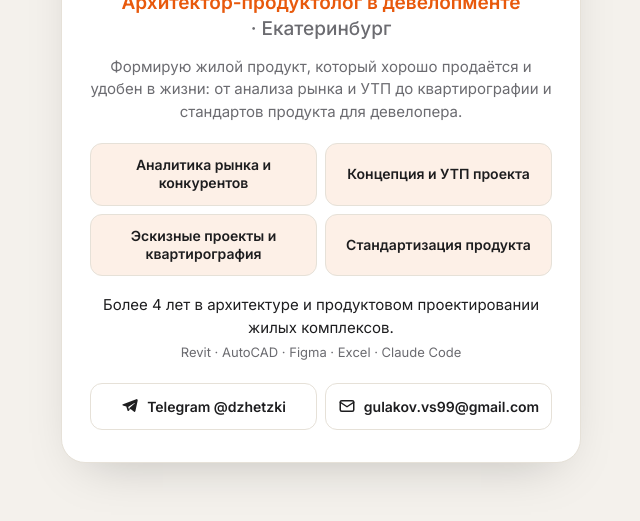
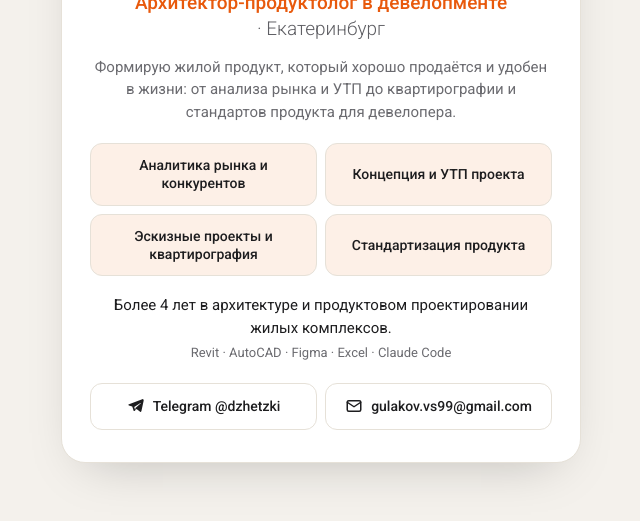
Before and after one commit to VladimirGulakov/business-card, a plain HTML site: page index.html in a window 1280 px wide. Shown: the part 279-800 px from the top of the page, without its empty margins (319-959 px from the left). Drawn offline with Linux system fonts and the light colour scheme.

Commit message:
Switch font to Roboto 300/400/500 with weight variables
Co-Authored-By: Claude Opus 5.5 <noreply@anthropic.com>

```diff
--- a/index.html
+++ b/index.html
@@ -12,13 +12,18 @@
   <meta property="og:url" content="https://business-card-two-flax.vercel.app">
   <meta property="og:locale" content="ru_RU">
   <link rel="preconnect" href="https://fonts.googleapis.com">
-  <link href="https://fonts.googleapis.com/css2?family=Inter:wght@400;500;600;800&display=swap" rel="stylesheet">
+  <link rel="preconnect" href="https://fonts.gstatic.com" crossorigin>
+  <link href="https://fonts.googleapis.com/css2?family=Roboto:wght@300;400;500&subset=cyrillic&display=swap" rel="stylesheet">
   <style>
     :root {
       --bg: #f4f1ec;
       --card: #ffffff;
       --text: #1d1d1f;
       --muted: #6b6b70;
+      --light-text: #5f5f64;
+      --fw-light: 300;
+      --fw-regular: 400;
+      --fw-medium: 500;
       --accent: #e8590c;
       --accent-soft: #fdf0e7;
       --border: #e6e1d8;
@@ -29,6 +34,7 @@
         --card: #1c1c1f;
         --text: #f2f2f3;
         --muted: #9a9aa2;
+        --light-text: #c2c2c9;
         --accent: #ff8a3d;
         --accent-soft: #2a211b;
         --border: #2c2c31;
@@ -43,7 +49,8 @@
       padding: 24px 16px;
       background: var(--bg);
       color: var(--text);
-      font-family: Inter, system-ui, -apple-system, "Segoe UI", sans-serif;
+      font-family: Roboto, system-ui, sans-serif;
+      font-weight: var(--fw-regular);
       line-height: 1.5;
       overflow-x: hidden;
     }
@@ -74,19 +81,19 @@
       display: none;
       place-items: center;
       color: #fff;
-      font-size: 44px; font-weight: 800;
+      font-size: 44px; font-weight: var(--fw-medium);
       letter-spacing: .02em;
     }
     .avatar.fallback img { display: none; }
     .avatar.fallback .initials { display: grid; }
-    h1 { font-size: 30px; font-weight: 800; letter-spacing: -.02em; line-height: 1.2; }
+    h1 { font-size: 30px; font-weight: var(--fw-medium); letter-spacing: -.02em; line-height: 1.2; }
     .role {
       margin-top: 6px;
-      font-size: 19px; font-weight: 600; line-height: 1.35;
+      font-size: 19px; font-weight: var(--fw-medium); line-height: 1.35;
       color: var(--accent);
     }
-    .role .city { color: var(--muted); font-weight: 500; white-space: nowrap; }
-    .about { margin: 14px 0 20px; color: var(--muted); font-size: 15px; }
+    .role .city { color: var(--light-text); font-weight: var(--fw-light); white-space: nowrap; }
+    .about { margin: 14px 0 20px; color: var(--muted); font-size: 15px; font-weight: var(--fw-regular); }
     .areas {
       list-style: none;
       display: grid;
@@ -98,11 +105,11 @@
       border-radius: 12px;
       background: var(--accent-soft);
       border: 1px solid var(--border);
-      font-size: 14px; font-weight: 600; line-height: 1.3;
+      font-size: 14px; font-weight: var(--fw-medium); line-height: 1.3;
       display: grid; place-items: center;
     }
     .exp { margin-top: 18px; font-size: 15px; }
-    .tools { margin-top: 4px; font-size: 13px; color: var(--muted); }
+    .tools { margin-top: 4px; font-size: 13px; color: var(--muted); font-weight: var(--fw-regular); }
     .contacts {
       margin-top: 20px;
       display: grid;
@@ -117,7 +124,7 @@
       border-radius: 12px;
       color: var(--text);
       text-decoration: none;
-      font-size: 14px; font-weight: 600;
+      font-size: 14px; font-weight: var(--fw-medium);
       transition: border-color .15s, color .15s, transform .15s;
     }
     .contacts a span { overflow: hidden; text-overflow: ellipsis; white-space: nowrap; }
```
